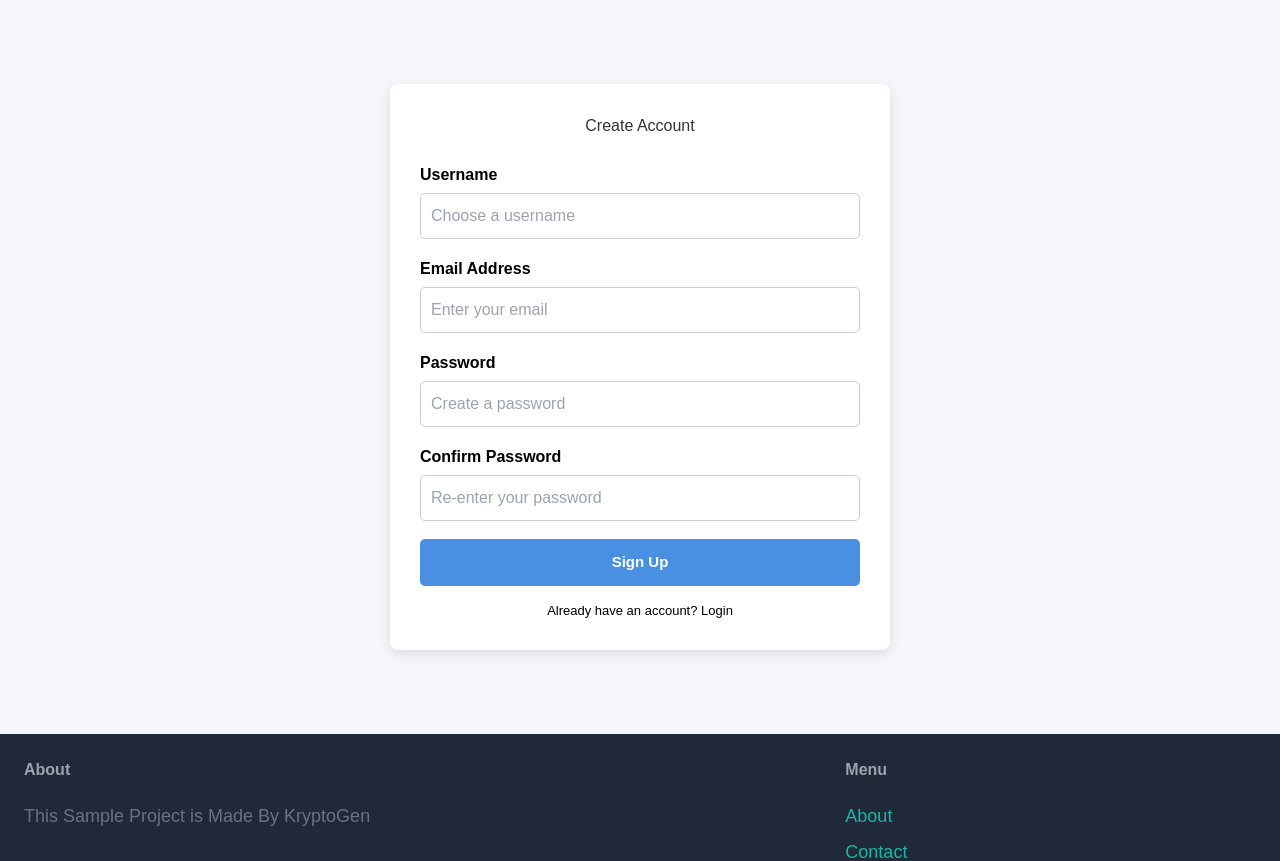
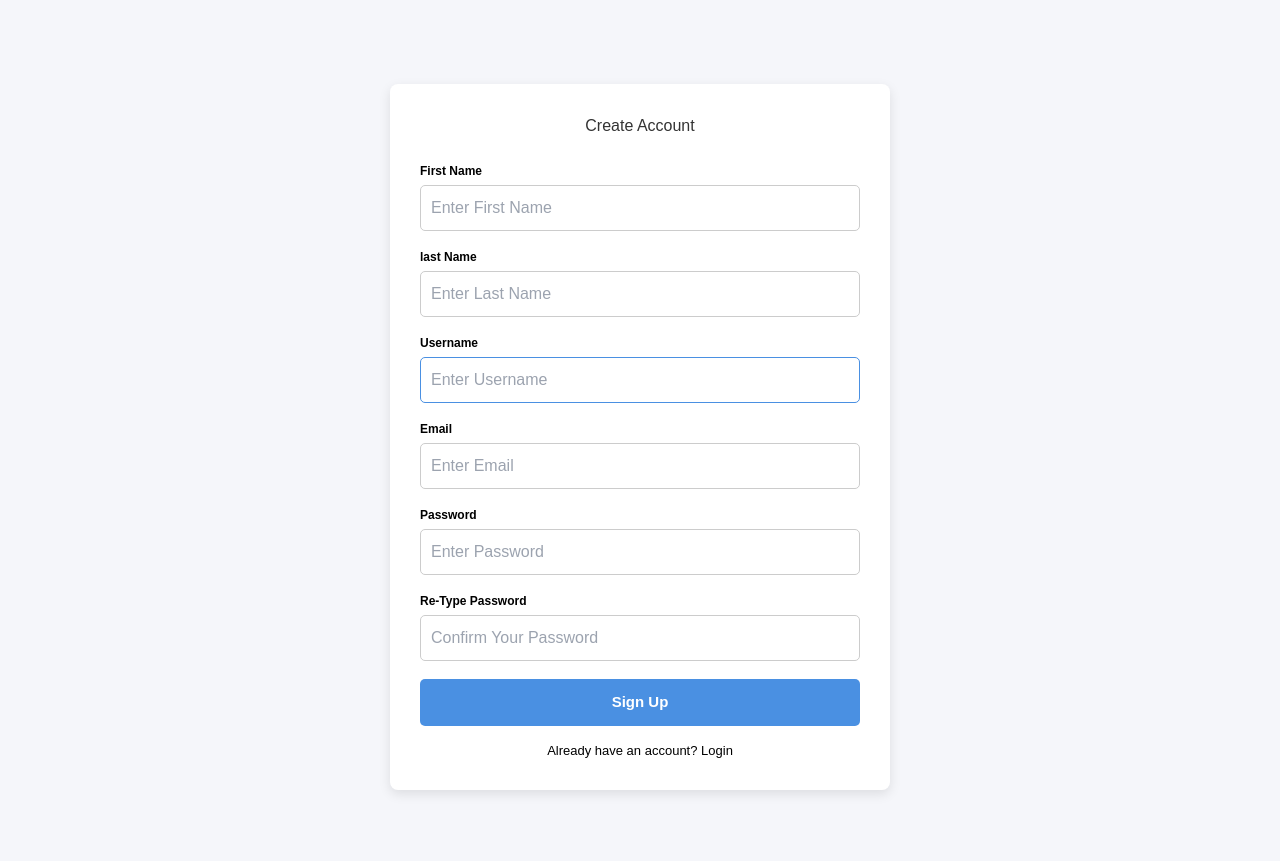
Before and after one commit to tshihab07/Online-Shopping, a Django app: page /signup/ in a window 1280 px wide. Shown: the part 77-938 px from the top of the page. Run offline with Django 5.2, Linux system fonts and the light colour scheme; some libraries are stand-ins or nearby versions.

Commit message:
feat: implement signup template with structured form fields and validation display

```diff
--- a/templates/signup.html
+++ b/templates/signup.html
@@ -6,44 +6,36 @@
 <div class="form-container">
     <h1>Create Account</h1>
 
-    <form method="post">
+    <form method="post" action=".">
         {% csrf_token %}
 
-        <label for="username">Username</label>
-        <input
-            type="text"
-            id="username"
-            name="username"
-            placeholder="Choose a username"
-            required
-        >
+        <label for="first_name" class="inline-block text-xs">First Name</label>
+        {{ form.first_name }}
 
-        <label for="email">Email Address</label>
-        <input
-            type="email"
-            id="email"
-            name="email"
-            placeholder="Enter your email"
-            required
-        >
+        <label for="last_name" class="inline-block text-xs">last Name</label>
+        {{ form.last_name }}
 
-        <label for="password1">Password</label>
-        <input
-            type="password"
-            id="password1"
-            name="password1"
-            placeholder="Create a password"
-            required
-        >
+        <label for="username" class="inline-block text-xs">Username</label>
+        {{ form.username }}
 
-        <label for="password2">Confirm Password</label>
-        <input
-            type="password"
-            id="password2"
-            name="password2"
-            placeholder="Re-enter your password"
-            required
-        >
+        <label for="email" class="inline-block text-xs">Email</label>
+        {{ form.email }}
+
+        <label for="password1" class="inline-block text-xs">Password</label>
+        {{ form.password1 }}
+
+        <label for="password2" class="inline-block text-xs">Re-Type Password</label>
+        {{ form.password2 }}
+
+        {% if form.errors or form.non_field_errors %}
+            {% for field in form %}
+                {{ field.errors }}
+            {% endfor %}
+
+            {{ form.non_field_errors }}
+
+        {% endif %}
+
 
         <button type="submit" class="btn-primary">
             Sign Up
```
